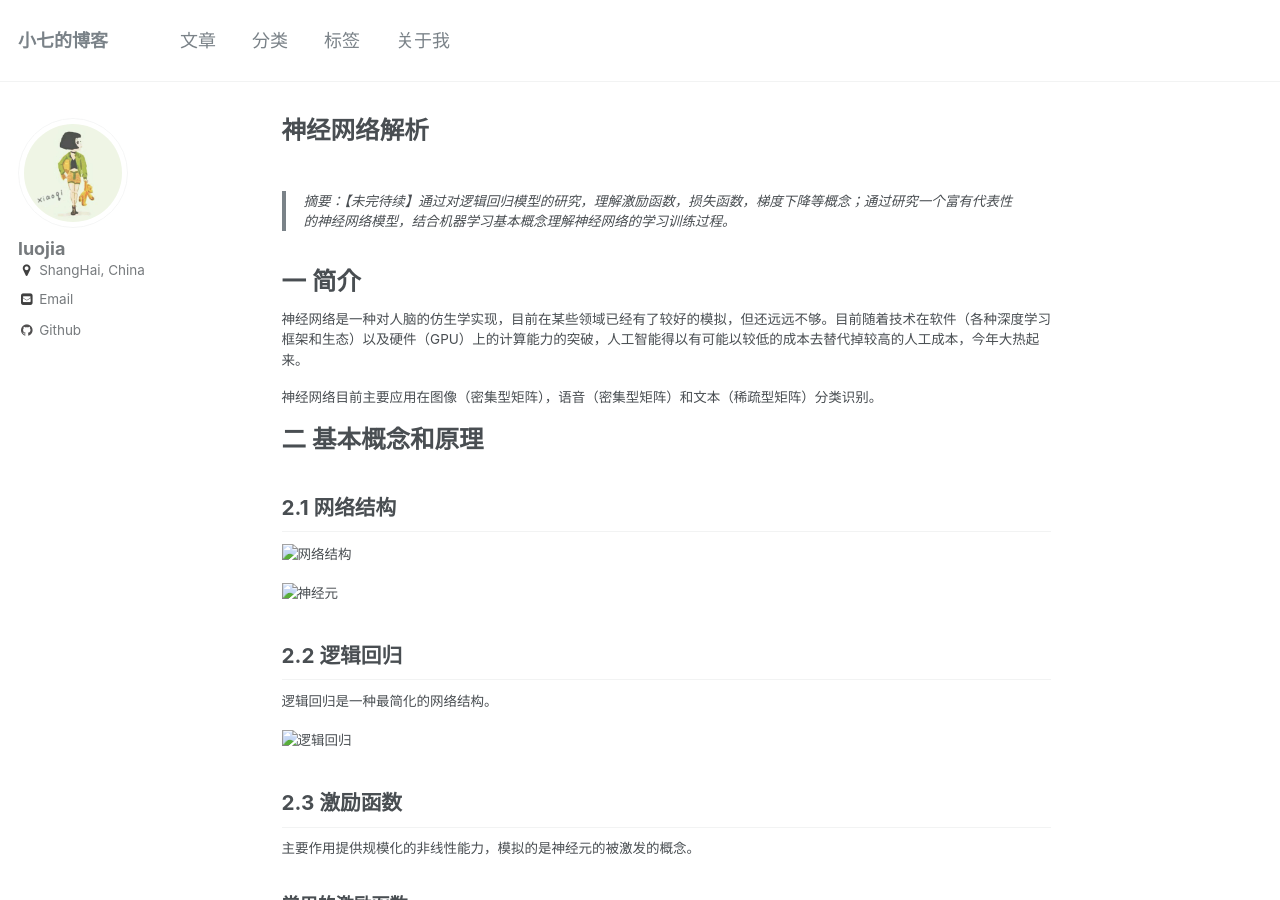
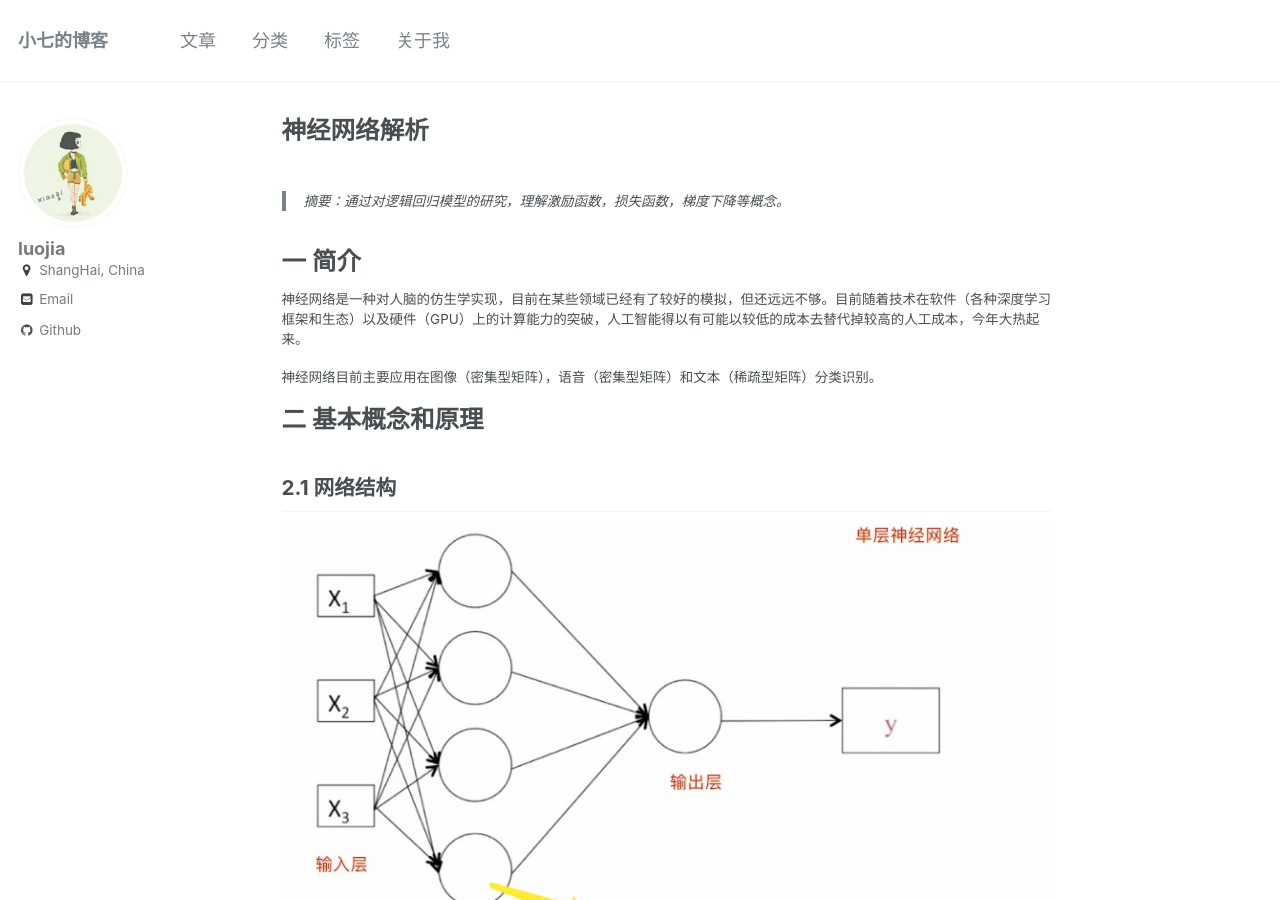
Before and after one commit to summer1914/summer1914.github.io, a Jekyll site: the page built from _posts/2018-06-09- 神经网络解析.md, in a window 1280 px wide and 900 px high. Built offline with Jekyll 4.4.1, drawn with Linux system fonts in a browser that asks for light colours.

Commit message:
修改图片地址

```diff
--- a/_posts/2018-06-09- 神经网络解析.md
+++ b/_posts/2018-06-09- 神经网络解析.md
@@ -6,7 +6,7 @@
 tags: [神经网络]
 ---
 
-> 摘要：【未完待续】通过对逻辑回归模型的研究，理解激励函数，损失函数，梯度下降等概念；通过研究一个富有代表性的神经网络模型，结合机器学习基本概念理解神经网络的学习训练过程。
+> 摘要：通过对逻辑回归模型的研究，理解激励函数，损失函数，梯度下降等概念。
 
 # 一 简介
 
@@ -18,15 +18,15 @@
 
 ## 2.1 网络结构
 
-![网络结构](../images/神经网络/网络结构.png)
+![网络结构](http://blog.luojia.ren/images/神经网络/网络结构.png)
 
-![神经元](../images/神经网络/神经元.png)
+![神经元](http://blog.luojia.ren/images/神经网络/神经元.png)
 
 ## 2.2 逻辑回归
 
 逻辑回归是一种最简化的网络结构。
 
-![逻辑回归](../images/神经网络/逻辑回归.png)
+![逻辑回归](http://blog.luojia.ren/images/神经网络/逻辑回归.png)
 
 ## 2.3 激励函数
 
@@ -36,7 +36,7 @@
 
 函数| Sigmoid | tanh | ReLu（普遍率最高）
 --- | ---| ---| ---
-形状 | ![Sigmoid](../images/神经网络/sigmoid.png) | ![Sigmoid](../images/神经网络/tanh.png) | ![Sigmoid](../images/神经网络/relu.png)
+形状 | ![Sigmoid](http://blog.luojia.ren/images/神经网络/sigmoid.png) | ![Sigmoid](http://blog.luojia.ren/images/神经网络/tanh.png) | ![Sigmoid](http://blog.luojia.ren/images/神经网络/relu.png)
 优点 | 在任何区间都是可导的| 中心对称；任何区间可导 | 学习的效率高
 缺点 | 不是中心对称；当值趋向较大或者较小的时候，学习的效率很低 | 当值趋向较大或者较小的时候，学习的效率很低 | 在小于 0 的区间段会有点问题
 情景推荐 | | |
@@ -64,4 +64,4 @@
 
 > 传播按层进行，中间没有交叉，所有层全部算好后再一次性更新参数
 
-![训练过程](../images/神经网络/训练过程.png)
+![训练过程](http://blog.luojia.ren/images/神经网络/训练过程.png)
```
